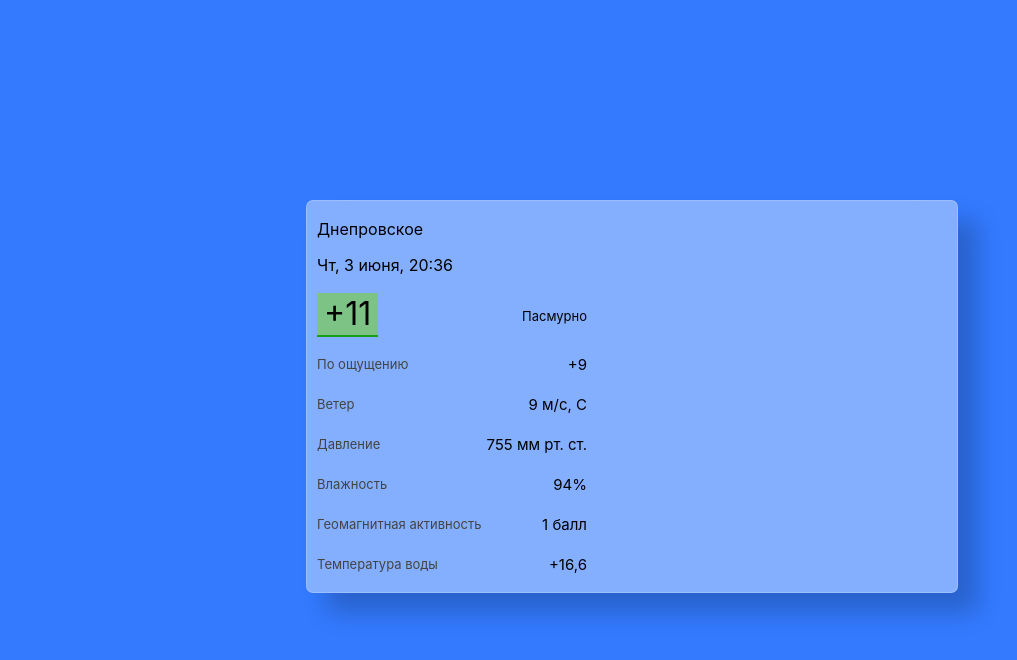
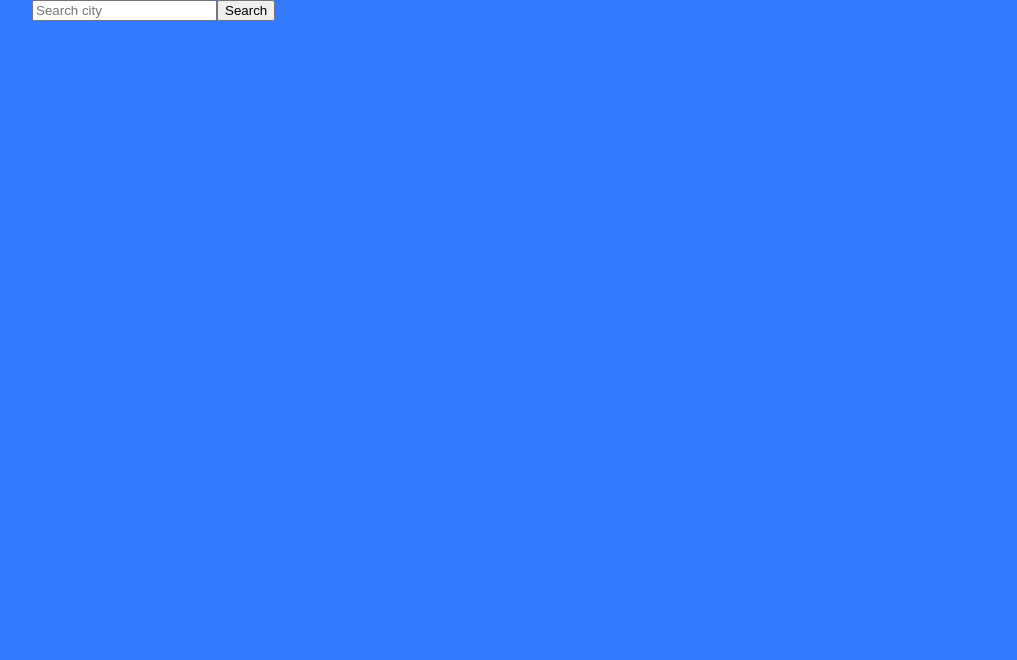
Before and after one commit to RaneeDEV/my-weather-app, a React (Create React App) app: page / in a window 1280 px wide. Shown: the top 660 px of the page, without its empty margins (8-1025 px from the left). Built offline with nearby package versions, Linux system fonts and the light colour scheme.

Commit message:
Add Search City

```diff
--- a/package.json
+++ b/package.json
@@ -6,6 +6,7 @@
     "@testing-library/jest-dom": "^5.11.4",
     "@testing-library/react": "^11.1.0",
     "@testing-library/user-event": "^12.1.10",
+    "axios": "^0.21.1",
     "react": "^17.0.2",
     "react-dom": "^17.0.2",
     "react-scripts": "4.0.3",
--- a/src/App.jsx
+++ b/src/App.jsx
@@ -1,12 +1,17 @@
-import './App.css';
-import WeatherCard from './components/WeatherCard/WeatherCard';
+import "./App.css";
+import React, { useEffect } from 'react'
+
+import CitiesList from "./components/CitiesList/CitiesList";
+import SearchForm from './components/SearchForm/SearchForm';
+import { useCities } from './hooks/useWeatherData';
 
 function App() {
   return (
     <>
-    <div className="container">
-    <WeatherCard/>
-    </div>
+      <div className="container">
+        <SearchForm></SearchForm>
+        <CitiesList />
+      </div>
     </>
   );
 }
--- /dev/null
+++ b/src/api/oswm.js
@@ -0,0 +1,8 @@
+import axios from 'axios';
+
+const API_KEY = '890a1d7c34adf091a332f9a6a3ae2f3c'
+
+export async function getCurrentWeatherByName(query) {
+    const response = await axios.get(`http://api.openweathermap.org/data/2.5/weather?q=${query}&appid=${API_KEY}&units=metric`)
+    return response.data
+}
--- /dev/null
+++ b/src/components/CitiesList/CitiesList.jsx
@@ -0,0 +1,13 @@
+
+import { useCities } from './../../hooks/useWeatherData';
+import WeatherCard from './../WeatherCard/WeatherCard';
+
+
+export default function CitiesList() {
+    const [cities] = useCities()
+    return (
+        <>
+            {cities.map(city => <WeatherCard city={city} key={city.id}/>)}
+        </>
+    )
+}
--- /dev/null
+++ b/src/components/SearchForm/SearchForm.jsx
@@ -0,0 +1,39 @@
+import React, { useState } from "react";
+
+import { getCurrentWeatherByName } from "../../api/oswm";
+import { useCities } from "./../../hooks/useWeatherData";
+
+export default function SearchForm() {
+  const [, dispatchCities] = useCities();
+  const [query, setQuery] = useState("");
+  async function searchCity(event) {
+    event.preventDefault();
+    console.log(query);
+    try {
+      const data = await getCurrentWeatherByName(query);
+      dispatchCities({ type: "ADD_CITY", payload: data });
+      const newCity = { id: data.id, name: data.name, country: data.sys.country };
+      const savedCities = JSON.parse(window.localStorage.cities);
+      window.localStorage.cities = JSON.stringify([...savedCities, newCity]);
+      console.log("dispatch ADD_CITY");
+      setQuery("");
+    } catch (error) {
+      console.warn(error);
+    }
+  }
+  return (
+    <>
+      <form onSubmit={searchCity}>
+        <input
+          value={query}
+          onChange={(e) => setQuery(e.target.value)}
+          type="search"
+          name="search"
+          placeholder="Search city"
+          required
+        />
+        <button type="submit">Search</button>
+      </form>
+    </>
+  );
+}
--- a/src/components/WeatherCard/WeatherCard.jsx
+++ b/src/components/WeatherCard/WeatherCard.jsx
@@ -1,48 +1,64 @@
-import "./WeatherCard.css";
+import styles from "./WeatherCard.module.css";
 
-function WeatherCard() {
+function WeatherCard({city}) {
   return (
     <>
-      <div className="card">
-        <div className="card-info-wrapper">
-          <div className="left-weather-info">
-            <h1 className="region-title">Днепровское</h1>
-            <span className="card-date">Чт, 3 июня, 20:36</span>
-            <div className="card-degree-box">
-              <h2 className="degree">+11</h2>
-              <div className="degree-weather-current">
+      <div className={styles["card"]}>
+        <div className={styles["card-info-wrapper"]}>
+          <div className={styles["left-weather-info"]}>
+            <h1 className={styles["region-title"]}>{city.name}</h1>
+            <span className={styles["card-date"]}>Чт, 3 июня, 20:36</span>
+            <div className={styles["card-degree-box"]}>
+              <h2 className={styles["degree"]}>+11</h2>
+              <div className={styles["degree-weather-current"]}>
                 {/* <img src="./" alt="weather image" /> */}
-                <span className="degree-weather-desc">Пасмурно</span>
+                <span className={styles["degree-weather-desc"]}>Пасмурно</span>
               </div>
             </div>
-            <div className="card-weather-info-wrap">
-              <div className="weather-info-box">
-                <p className="weather-info-title"><span>По ощущению</span></p>
-                <span className="current-weather-info">+9</span>
+            <div className={styles["card-weather-info-wrap"]}>
+              <div className={styles["weather-info-box"]}>
+                <p className={styles["weather-info-title"]}>
+                  <span>По ощущению</span>
+                </p>
+                <span className={styles["dots"]}></span>
+                <span className={styles["current-weather-info"]}>+9</span>
               </div>
-              <div className="weather-info-box">
-                <p className="weather-info-title"><span>Ветер</span></p>
-                <span className="current-weather-info">9 м/с, С</span>
+              <div className={styles["weather-info-box"]}>
+                <p className={styles["weather-info-title"]}>
+                  <span>Ветер</span>
+                </p>
+                <span className={styles["dots"]}></span>
+                <span className={styles["current-weather-info"]}>9 м/с, С</span>
               </div>
-              <div className="weather-info-box">
-                <p className="weather-info-title"><span>Давление</span></p>
-                <span className="current-weather-info">755 мм рт. ст.</span>
+              <div className={styles["weather-info-box"]}>
+                <p className={styles["weather-info-title"]}>
+                  <span>Давление</span>
+                </p>
+                <span className={styles["dots"]}></span>
+                <span className={styles["current-weather-info"]}>755 мм рт. ст.</span>
               </div>
-              <div className="weather-info-box">
-                <p className="weather-info-title"><span>Влажность</span></p>
-                <span className="current-weather-info">94%</span>
+              <div className={styles["weather-info-box"]}>
+                <p className={styles["weather-info-title"]}>
+                  <span>Влажность</span>
+                </p>
+                <span className={styles["dots"]}></span>
+                <span className={styles["current-weather-info"]}>94%</span>
               </div>
-              <div className="weather-info-box">
-                <p className="weather-info-title"><span>Геомагнитная активность</span></p>
-                <span className="current-weather-info">1 балл</span>
+              <div className={styles["weather-info-box"]}>
+                <p className={styles["weather-info-title"]}>
+                  <span>Геомагнитная активность</span>
+                </p>
+                <span className={styles["current-weather-info"]}>1 балл</span>
               </div>
-              <div className="weather-info-box">
-                <p className="weather-info-title"><span>Температура воды</span></p>
-                <span className="current-weather-info">+16,6</span>
+              <div className={styles["weather-info-box"]}>
+                <p className={styles["weather-info-title"]}>
+                  <span>Температура воды</span>
+                </p>
+                <span className={styles["current-weather-info"]}>+16,6</span>
               </div>
             </div>
           </div>
-          <div className="right-weather-info"></div>
+          <div className={styles["right-weather-info"]}></div>
         </div>
       </div>
     </>
--- a/src/components/WeatherCard/WeatherCard.css
+++ b/src/components/WeatherCard/WeatherCard.module.css
@@ -1,8 +1,9 @@
+
 .card {
   width: 630px;
   min-height: 330px;
   padding: 20px 10px;
-  margin: 200px auto;
+  margin: 25px auto;
   background-color: rgba(255, 255, 255, 0.4);
   -webkit-backdrop-filter: blur(20px);
   backdrop-filter: blur(20px);
@@ -18,7 +19,13 @@
   align-items: center;
   justify-content: space-between;
 }
-
+.dots{
+ flex-grow: 1;
+ height: 5px;
+ align-self: flex-end;
+ /* background: url('../../assets/img/three-dots.svg');  */
+  background: radial-gradient( circle at 50% 50%, black 30%, transparent 30%) 0 0 / 5px 5px;
+}
 h1.region-title {
   margin-bottom: 20px;
 }
--- /dev/null
+++ b/src/hooks/useWeatherData.js
@@ -0,0 +1,52 @@
+import React, { createContext, useContext, useReducer, useEffect } from 'react'
+import { getCurrentWeatherByName } from '../api/oswm'
+
+
+
+
+const CitiesContext = createContext()
+export const useCities = () => useContext(CitiesContext)
+export default function CitiesProvider({ children }) {
+    const [cities, dispatchCities] = useReducer(citiesReducer, [])
+    useEffect(() => {
+        console.log('effect call');
+        if (!window.localStorage.cities) {
+            window.localStorage.cities = JSON.stringify([])
+        }
+        const savedCities = JSON.parse(window.localStorage.cities)
+        dispatchCities({ type: 'INIT_SET', payload: savedCities })
+        console.log('INIT_SET');
+
+        savedCities.forEach(async (city) => {
+            if (!city.data) {
+                const query = `${city.name},${city.country}`
+                const data = await getCurrentWeatherByName(query)
+                dispatchCities({ type: 'ADD_CITY_DATA', payload: { id: city.id, data } })
+            }
+        })
+    }, [])
+
+    function citiesReducer(state, action) {
+        console.log('reducer call!', action.type);
+        switch (action.type) {
+            case 'INIT_SET':
+                return action.payload
+            case 'ADD_CITY_DATA': {
+                const cityIdx = state.findIndex(city => city.id === action.payload.id)
+                const newCityData = { ...state[cityIdx], data: action.payload.data }
+                const newState = [...state]
+                newState.splice(cityIdx, 1, newCityData)
+                return newState
+            }
+            case 'ADD_CITY': {
+                console.log('ADD_CITY!!! start');
+                const newState = [...state, action.payload]
+                console.log('ADD_CITY!!! end');
+                return newState
+            }
+            default:
+                throw new Error('Wrong action type!')
+        }
+    }
+    return <CitiesContext.Provider value={[cities, dispatchCities]}>{children}</CitiesContext.Provider>
+}
--- a/src/index.js
+++ b/src/index.js
@@ -3,10 +3,13 @@ import ReactDOM from 'react-dom';
 import './index.css';
 import App from './App';
 import reportWebVitals from './reportWebVitals';
+import CitiesProvider from './hooks/useWeatherData';
 
 ReactDOM.render(
   <React.StrictMode>
-    <App />
+    <CitiesProvider>
+      <App />
+    </CitiesProvider>
   </React.StrictMode>,
   document.getElementById('root')
 );
```
Also changed, not shown: 2 other files (tests, documents, lock files or other folders).
